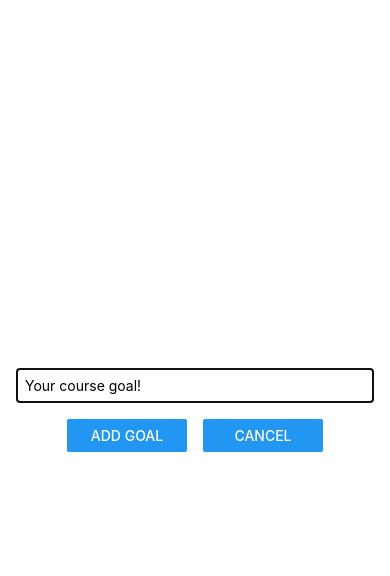
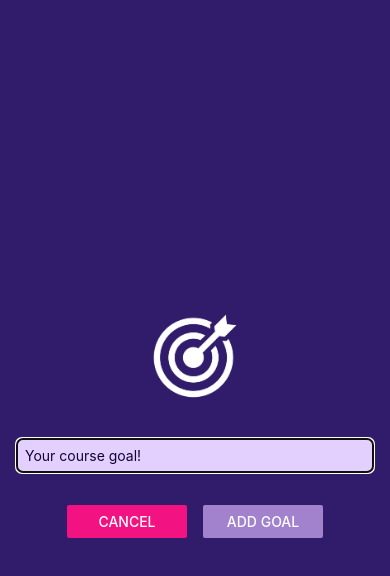
Before and after one commit to pratik-logicsquare/RN-Goal-App, a React Native app: screen / in a window 390 px wide. Both pictures are taken after a click on the button "ADD NEW GOAL". Shown: the top 576 px of the page. Built offline with nearby package versions, Linux system fonts and the light colour scheme.

Commit message:
updated the overall look and feel of the app

```diff
--- a/App.js
+++ b/App.js
@@ -2,6 +2,7 @@ import { useState } from "react";
 import { StyleSheet, View, FlatList, Button } from "react-native";
 import GoalItem from "./components/GoalItem";
 import GoalInputModal from "./components/GoalInputModal";
+import { StatusBar } from "expo-status-bar";
 
 export default function App() {
   const [isModalVisible, setIsModalVisible] = useState(false);
@@ -24,8 +25,14 @@ export default function App() {
   };
 
   return (
+    <>
+      <StatusBar style="light" />
       <View style={styles.appContainer}>
-      <Button title="Add New Goal" onPress={() => _toggleModal(true)} />
+        <Button
+          title="Add New Goal"
+          onPress={() => _toggleModal(true)}
+          color="#a281cd"
+        />
 
         <GoalInputModal
           visible={isModalVisible}
@@ -48,6 +55,7 @@ export default function App() {
           />
         </View>
       </View>
+    </>
   );
 }
 
--- a/app.json
+++ b/app.json
@@ -6,14 +6,13 @@
     "orientation": "portrait",
     "icon": "./assets/icon.png",
     "userInterfaceStyle": "light",
+    "backgroundColor": "#1e085a",
     "splash": {
       "image": "./assets/splash.png",
       "resizeMode": "contain",
       "backgroundColor": "#ffffff"
     },
-    "assetBundlePatterns": [
-      "**/*"
-    ],
+    "assetBundlePatterns": ["**/*"],
     "ios": {
       "supportsTablet": true
     },
--- a/components/GoalInputModal.jsx
+++ b/components/GoalInputModal.jsx
@@ -1,5 +1,12 @@
 import { useState } from "react";
-import { Button, Modal, StyleSheet, TextInput, View } from "react-native";
+import {
+  Button,
+  Image,
+  Modal,
+  StyleSheet,
+  TextInput,
+  View,
+} from "react-native";
 
 const GoalInputModal = ({ onAddGoal, visible, onCancel }) => {
   const [enteredGoal, setEnteredGoal] = useState("");
@@ -14,21 +21,33 @@ const GoalInputModal = ({ onAddGoal, visible, onCancel }) => {
     onCancel();
   };
 
+  const _handleCancel = () => {
+    onCancel();
+    setEnteredGoal("");
+  };
+
   return (
     <Modal visible={visible} animationType="slide">
       <View style={styles.inputContainer}>
+        <Image
+          style={styles.image}
+          source={require("../assets/images/goal.png")}
+        />
+
         <TextInput
           style={styles.textInput}
           placeholder="Your course goal!"
           value={enteredGoal}
           onChangeText={_handleGoalChange}
         />
+
         <View style={styles.buttonContainer}>
           <View style={styles.button}>
-            <Button title="Add Goal" onPress={_handleAddGoal} />
+            <Button title="Cancel" onPress={_handleCancel} color="#f31282" />
           </View>
+
           <View style={styles.button}>
-            <Button title="Cancel" onPress={onCancel} />
+            <Button title="Add Goal" onPress={_handleAddGoal} color="#a281cd" />
           </View>
         </View>
       </View>
@@ -44,18 +63,24 @@ const styles = StyleSheet.create({
     padding: 16,
     justifyContent: "center",
     alignItems: "center",
-    marginBottom: 24,
-    borderBottomWidth: 1,
-    borderBottomColor: "#cccccc",
+    backgroundColor: "#311b6b",
+  },
+  image: {
+    width: 100,
+    height: 100,
+    marginBottom: 32,
   },
   textInput: {
     borderWidth: 1,
-    borderColor: "#cccccc",
+    borderColor: "#e4d0ff",
+    borderRadius: 6,
+    backgroundColor: "#e4d0ff",
+    color: "#120438",
     width: "100%",
     padding: 8,
   },
   buttonContainer: {
-    marginTop: 16,
+    marginTop: 32,
     flexDirection: "row",
     gap: 16,
   },
```
Also changed, not shown: assets/images/goal.png (added). Lines whose indentation alone changed are shown as unchanged.
